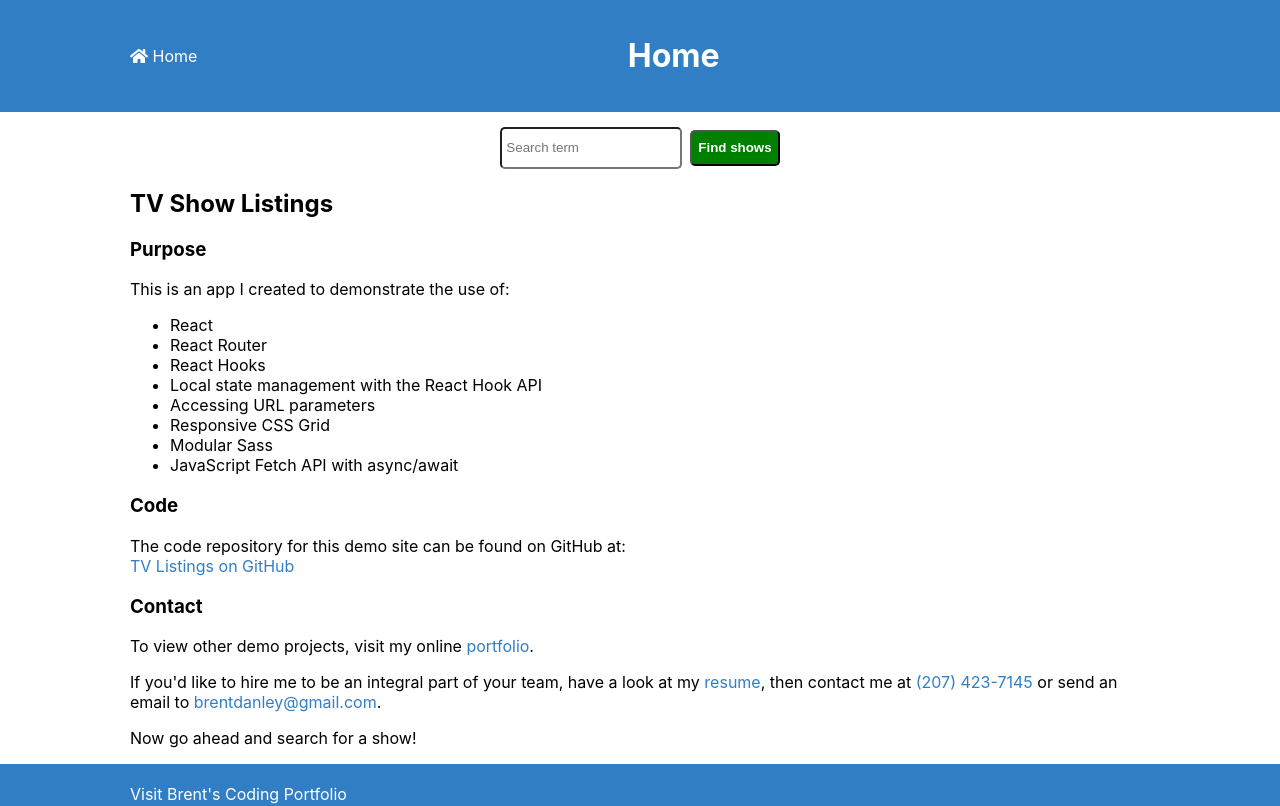
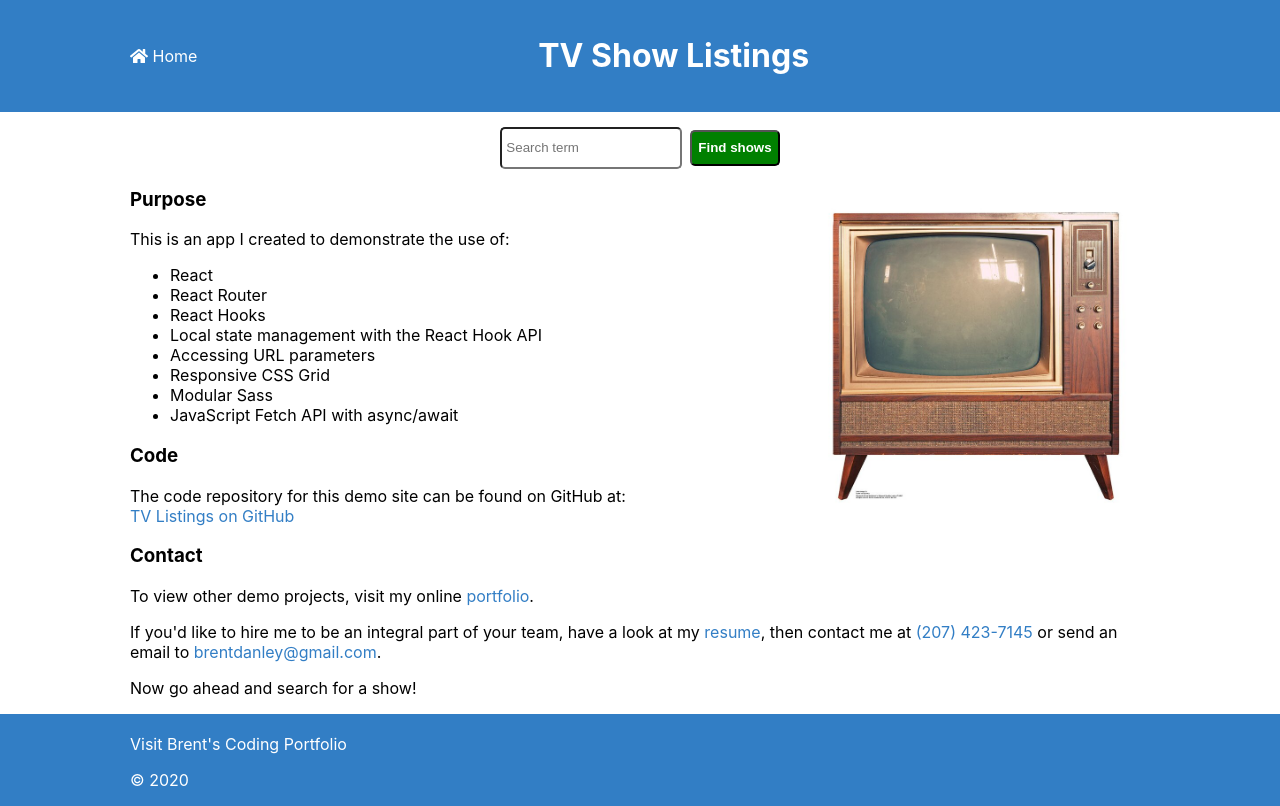
Before and after one commit to brentdanley/tv-listings, a React (Create React App) app: page / in a window 1280 px wide. Shown: the top 806 px of the page. Built offline with nearby package versions, Linux system fonts and the light colour scheme.

Commit message:
Adds retro tv image to homepage.

```diff
--- a/src/components/pages/Home.js
+++ b/src/components/pages/Home.js
@@ -1,11 +1,12 @@
 import React from 'react'
 import Layout from '../layouts/PageLayout'
 
+import styles from './Home.module.scss'
+
 const Home = () => {
     return (
-        <Layout heading='Home'>
-            <h2>TV Show Listings</h2>
-
+        <Layout heading='TV Show Listings'>
+            <img src='/images/retro_tv.jpg' alt='retro tv' className={styles.retrotv} />
             <h3>Purpose</h3>
             <p>This is an app I created to demonstrate the use of:</p>
 
--- /dev/null
+++ b/src/components/pages/Home.module.scss
@@ -0,0 +1,4 @@
+.retrotv {
+    float: right;
+    max-width: 350px;
+}
```
Also changed, not shown: public/images/retro_tv.jpg (added).
